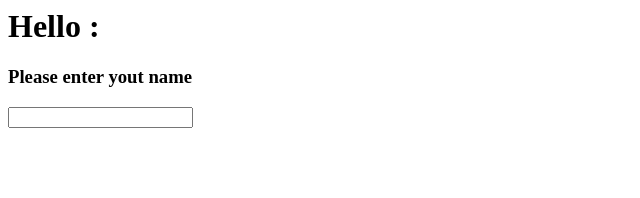
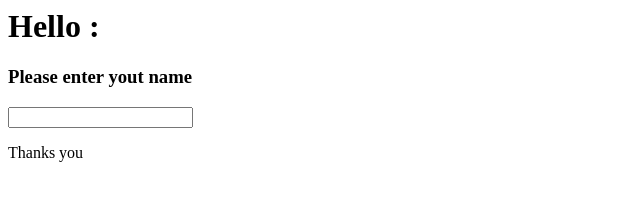
Before and after one commit to ZakariaBelkacem/coursgit, a plain HTML site: page index.html in a window 1280 px wide. Shown: the full height of the page, 0-640 px from the left. Drawn offline with Linux system fonts and the light colour scheme.

Commit message:
Thanks the user

```diff
--- a/index.html
+++ b/index.html
@@ -6,5 +6,6 @@
                 <h1> Hello : </h1>
 		<h3>Please enter yout name </h3>
                 <input type="text name="uname">
+		<p>Thanks you </p>
         </body>
 </html>
```
